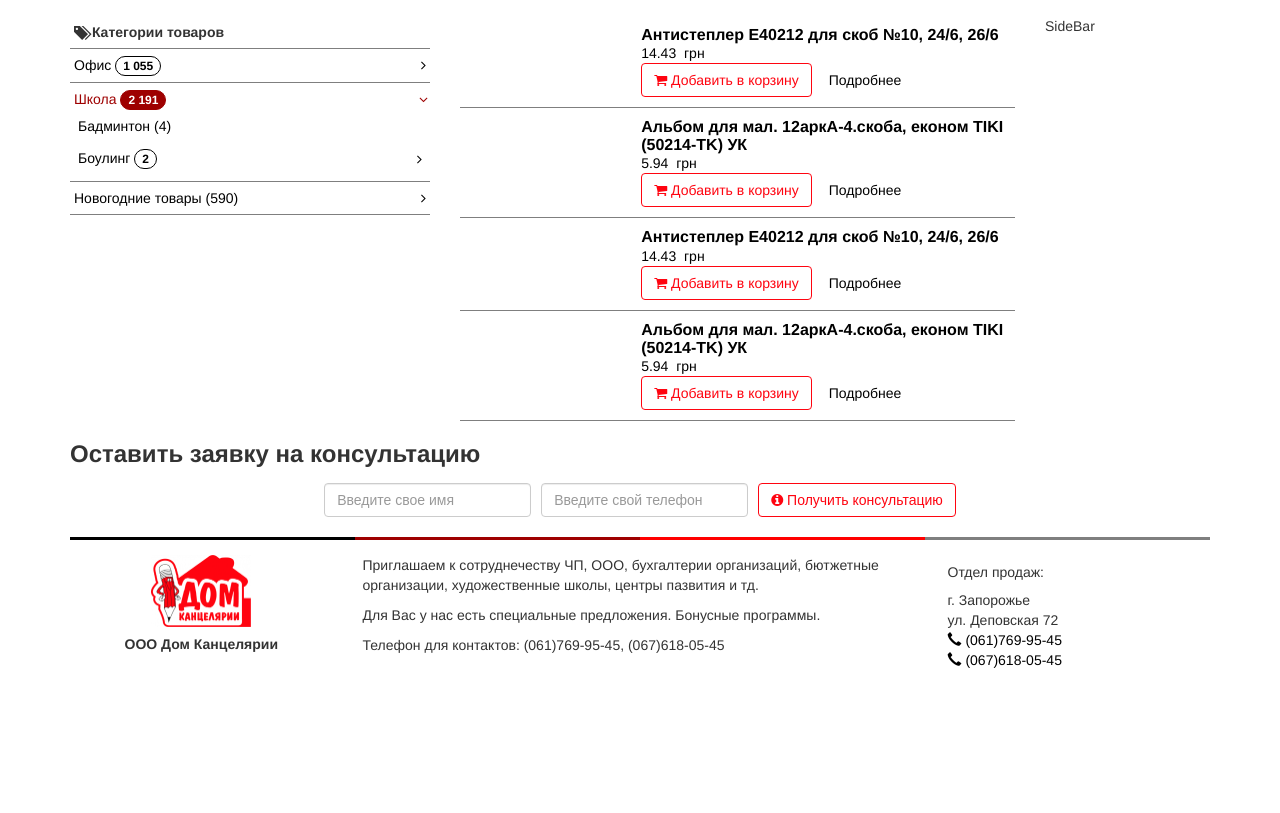
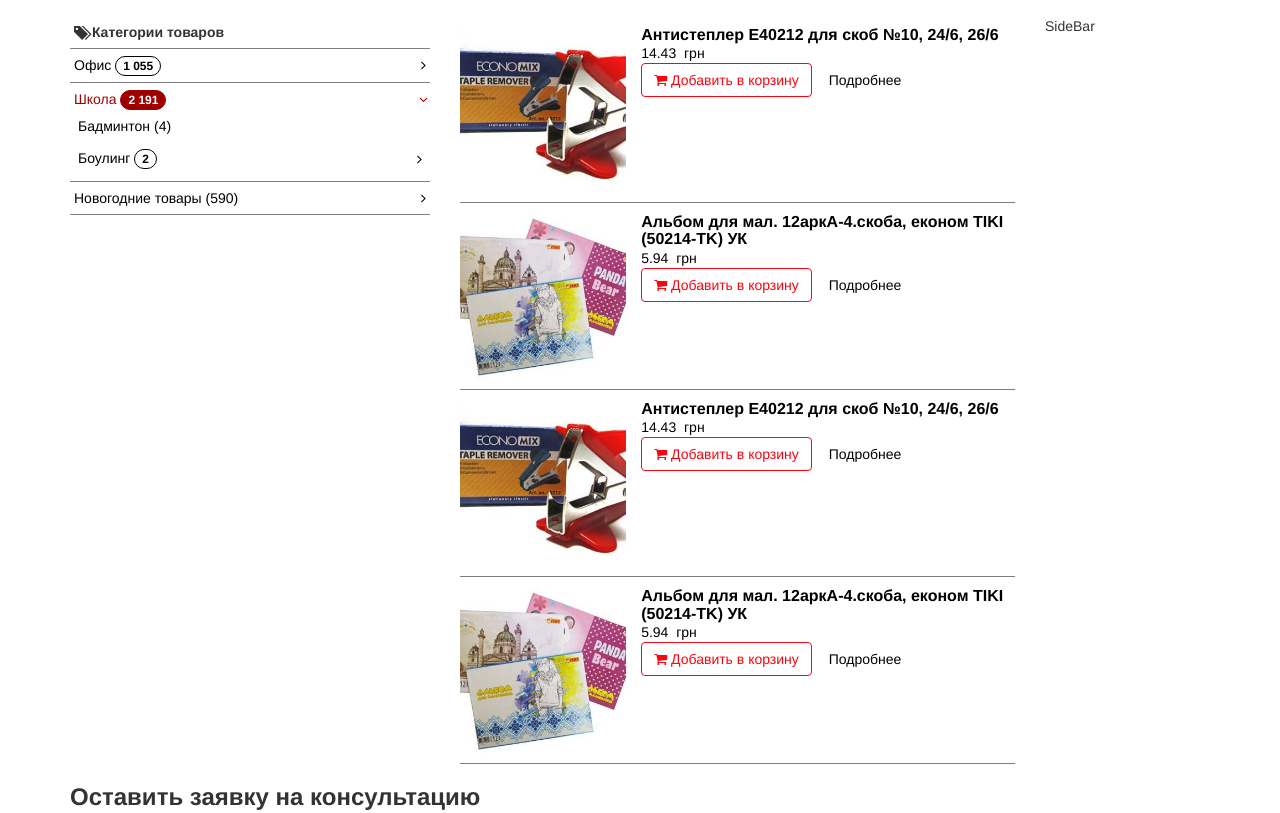
Before and after one commit to zloyleva/dk_html, a plain HTML site: page index.html in a window 1280 px wide. Shown: the part 500-1313 px from the top of the page. Before the commit the page ends 1170 px from the top, so only its background shows below. Drawn offline with nearby package versions, Linux system fonts and the light colour scheme; the site is published under a folder, as on GitHub Pages, so addresses that start at the root find nothing.

Commit message:
change link for image

```diff
--- a/index.html
+++ b/index.html
@@ -119,7 +119,7 @@
 				<div class="single_product">
 					<div class="product_thumbnail">
 						<a href="#" class="woocommerce-LoopProduct-link">
-							<img src="/images/72125.jpeg" alt="">
+							<img src="./images/72125.jpeg" alt="">
 						</a>
 					</div>
 					<div class="product_control">
@@ -139,7 +139,7 @@
 				<div class="single_product">
 					<div class="product_thumbnail">
 						<a href="#" class="woocommerce-LoopProduct-link">
-							<img src="/images/63713.jpeg" alt="">
+							<img src="./images/63713.jpeg" alt="">
 						</a>
 					</div>
 					<div class="product_control">
@@ -158,7 +158,7 @@
 				<div class="single_product">
 					<div class="product_thumbnail">
 						<a href="#" class="woocommerce-LoopProduct-link">
-							<img src="/images/72125.jpeg" alt="">
+							<img src="./images/72125.jpeg" alt="">
 						</a>
 					</div>
 					<div class="product_control">
@@ -178,7 +178,7 @@
 				<div class="single_product">
 					<div class="product_thumbnail">
 						<a href="#" class="woocommerce-LoopProduct-link">
-							<img src="/images/63713.jpeg" alt="">
+							<img src="./images/63713.jpeg" alt="">
 						</a>
 					</div>
 					<div class="product_control">
```
